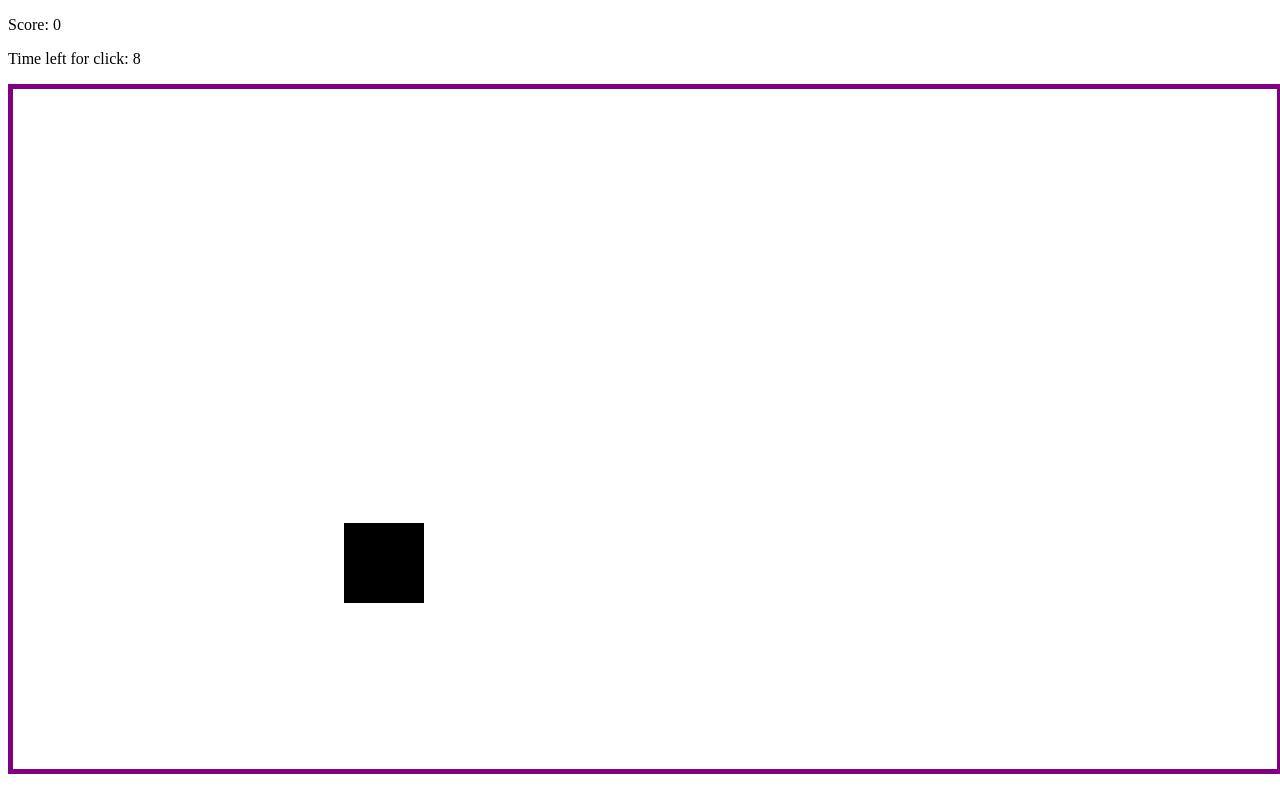
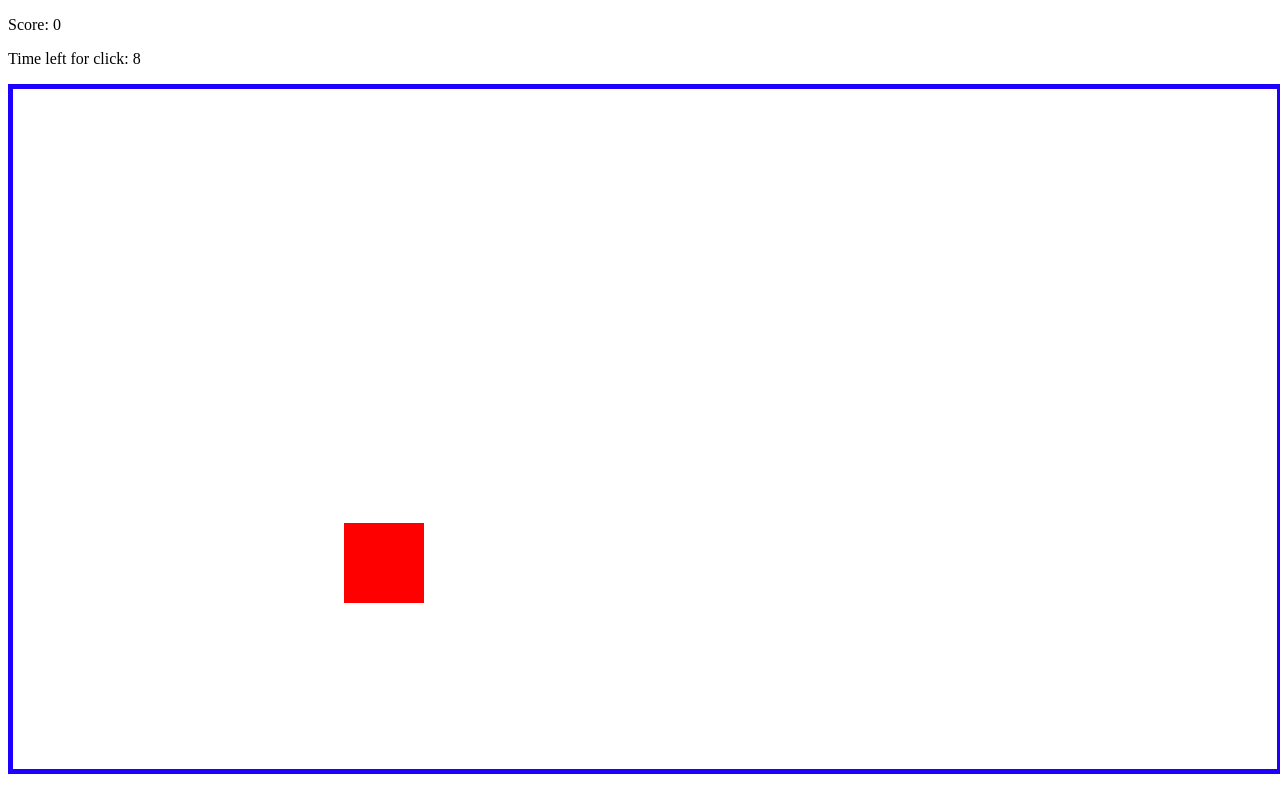
Before and after one commit to YoNiga7/JS-lab-PNU, a plain HTML site: page LAb5/index.html in a window 1280 px wide. Both pictures are taken after a click on the button "Start". Drawn offline with Linux system fonts and the light colour scheme.

Commit message:
Update index.css

```diff
--- a/LAb5/index.css
+++ b/LAb5/index.css
@@ -3,13 +3,13 @@
   width: 100%;
   height: 85vh;
   margin: 0 auto;
-  border: 5px solid purple;
+  border: 5px solid rgb(30, 0, 255);
   overflow: hidden;
 }
 #square {
   width: 50px;
   height: 50px;
-  background-color: #000;
+  background-color: #ff0000;
   position: absolute;
 }
 #options {
```
